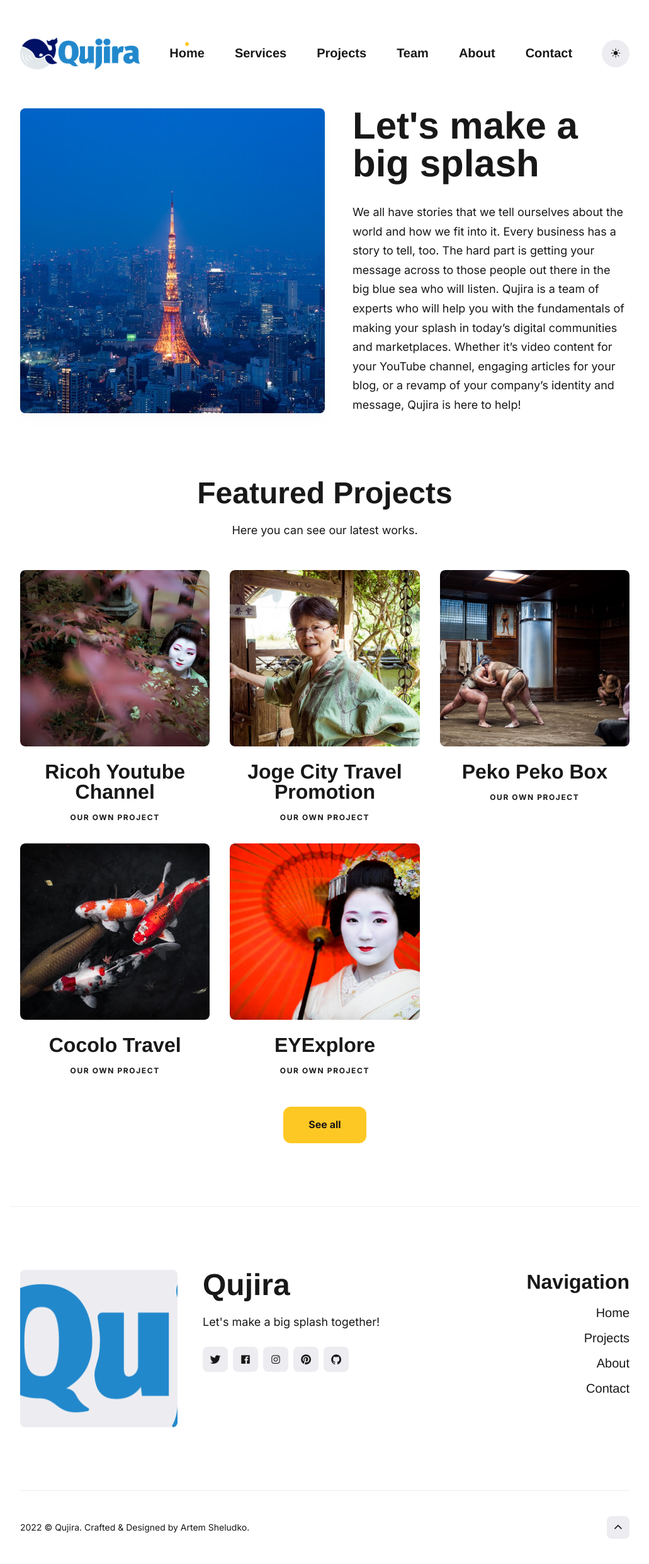
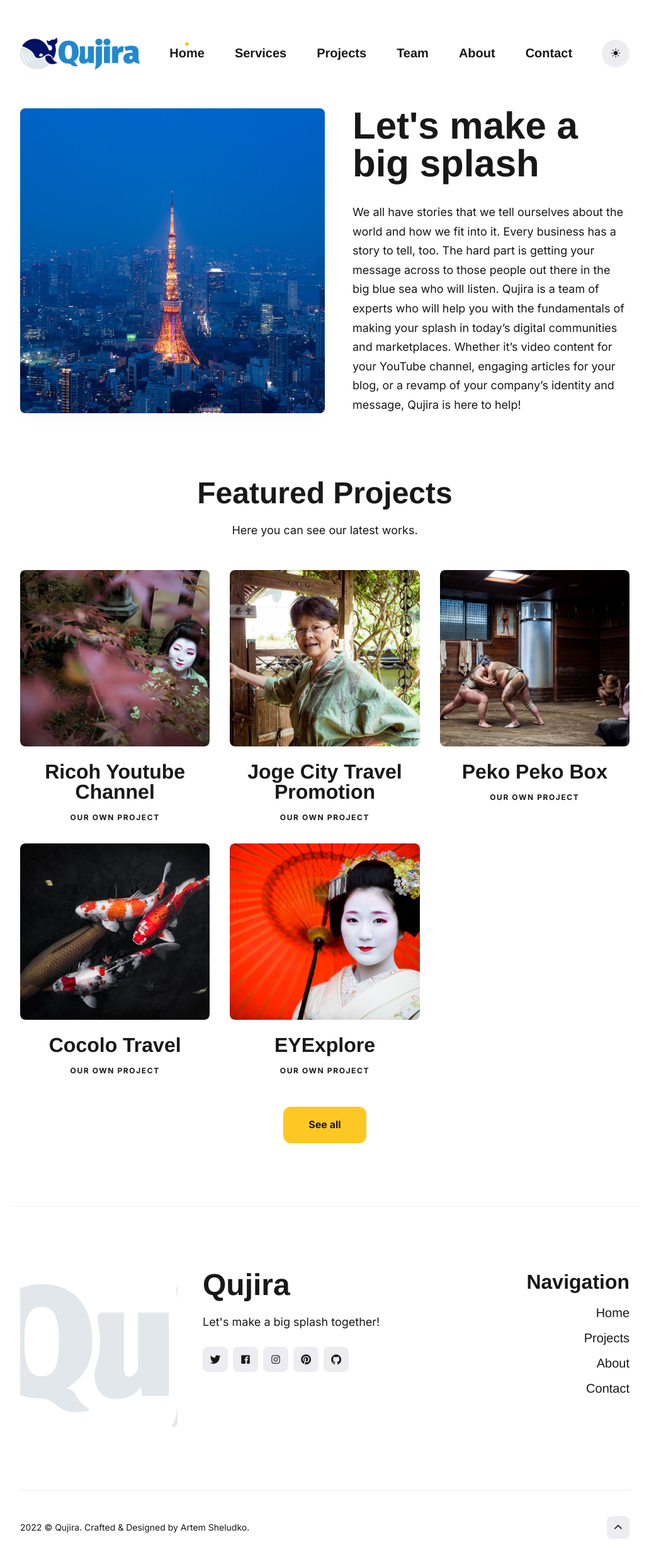
Before and after one commit to axelqujira/axelqujira.github.io, a Jekyll site: the page built from index.html, in a window 1280 px wide. Shown: the whole page at 63% size, without its empty margins (124-1155 px from the left). Built offline with Jekyll 4.4.1, drawn with Linux system fonts in a browser that asks for light colours; nearby versions of some CDN libraries; some web fonts are replaced.

Commit message:
first commit

```diff
--- a/_data/settings.yml
+++ b/_data/settings.yml
@@ -28,7 +28,7 @@ menu__settings:
 author:
   author__name: Qujira
   author__bio: Let's make a big splash together!
-  author__avatar: '/images/qujira-logo.png'
+  author__avatar: '/images/qujira-on-dark.png'
 
 social:
 - {icon: "ion-logo-twitter", link: "https://twitter.com"}
--- a/_sass/3-modules/_footer.scss
+++ b/_sass/3-modules/_footer.scss
@@ -64,7 +64,7 @@
   transform: translate(0);
   border-radius: 8px;
   overflow: hidden;
-  background-color: var(--background-alt-color);
+  background-color: var(--background-color);
 
   img {
     position: absolute;
```
Also changed, not shown: images/qujira-on-dark.png (added).
